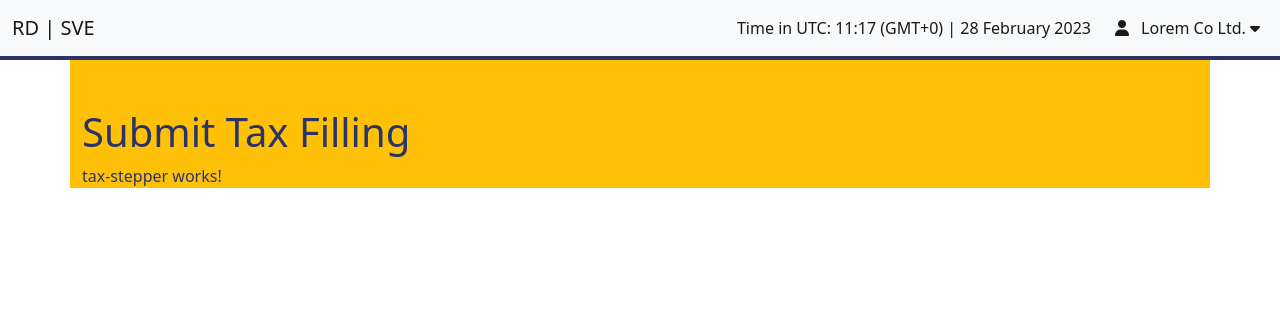
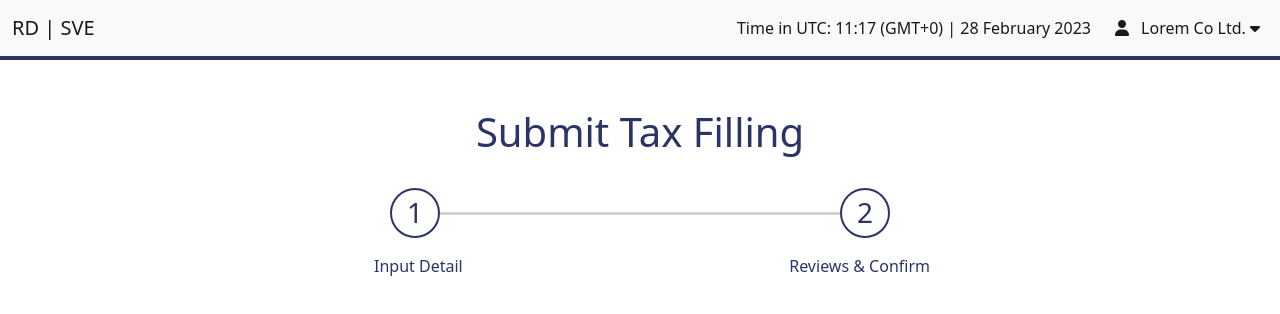
Before and after one commit to kakaKaeng/practice-angular, an Angular app in the folder practice-angular/: page / in a window 1280 px wide. Shown: the top 314 px of the page. Built offline with nearby package versions, Linux system fonts and the light colour scheme.

Commit message:
feat(tax-stepper): ui

```diff
--- a/practice-angular/src/app/modules/taxes/pages/tax-filling/tax-filling.component.html
+++ b/practice-angular/src/app/modules/taxes/pages/tax-filling/tax-filling.component.html
@@ -1,5 +1,5 @@
-<div class="container bg-warning pt-5">
-  <h1>Submit Tax Filling</h1>
+<div class="container pt-5">
+  <h1 class="text-center">Submit Tax Filling</h1>
 
   <app-tax-stepper class="mt-5"></app-tax-stepper>
 
--- a/practice-angular/src/app/modules/taxes/shared/components/tax-stepper/tax-stepper.component.html
+++ b/practice-angular/src/app/modules/taxes/shared/components/tax-stepper/tax-stepper.component.html
@@ -1 +1,22 @@
-<p>tax-stepper works!</p>
+<div class="wrapper">
+  <ol class="stepper">
+    <li class="stepper-item">
+      <div class="d-flex justify-content-center flex-column">
+        <div class="step-item-circle m-auto d-flex">
+          <h3 class="m-auto">1</h3>
+        </div>
+      </div>
+    </li>
+    <li class="stepper-item">
+      <div class="d-flex justify-content-center flex-column">
+        <div class="step-item-circle m-auto d-flex">
+          <h3 class="m-auto">2</h3>
+        </div>
+      </div>
+    </li>
+  </ol>
+</div>
+<div class="stepper-name d-flex justify-content-between">
+  <p class="ms-md-4">Input Detail</p>
+  <p class="ms-md-4">Reviews & Confirm</p>
+</div>
--- a/practice-angular/src/app/modules/taxes/shared/components/tax-stepper/tax-stepper.component.scss
+++ b/practice-angular/src/app/modules/taxes/shared/components/tax-stepper/tax-stepper.component.scss
@@ -0,0 +1,49 @@
+@media only screen and (max-width: 500px) {
+  .wrapper {
+    padding-left: 15px;
+    padding-right: 15px;
+  }
+}
+
+
+.stepper {
+  display: flex;
+  padding: 0;
+}
+
+.stepper-item {
+  display: flex;
+  align-items: center;
+
+  &:not(:last-child) {
+    flex: 1;
+
+    &:after {
+      content: "";
+      position: relative;
+      z-index: -1;
+      height: 3px;
+      background-color: lightgrey;
+      flex: 1;
+    }
+  }
+}
+
+.wrapper {
+  max-width: 500px;
+  margin: 2rem auto 0;
+}
+
+.step-item-circle {
+  content: "";
+  display: block;
+  width: 50px;
+  height: 50px;
+  border-radius: 50%;
+  border: 2px #2B3467 solid;
+}
+
+.stepper-name {
+  max-width: 580px;
+  margin: 0 auto 0;
+}
```
